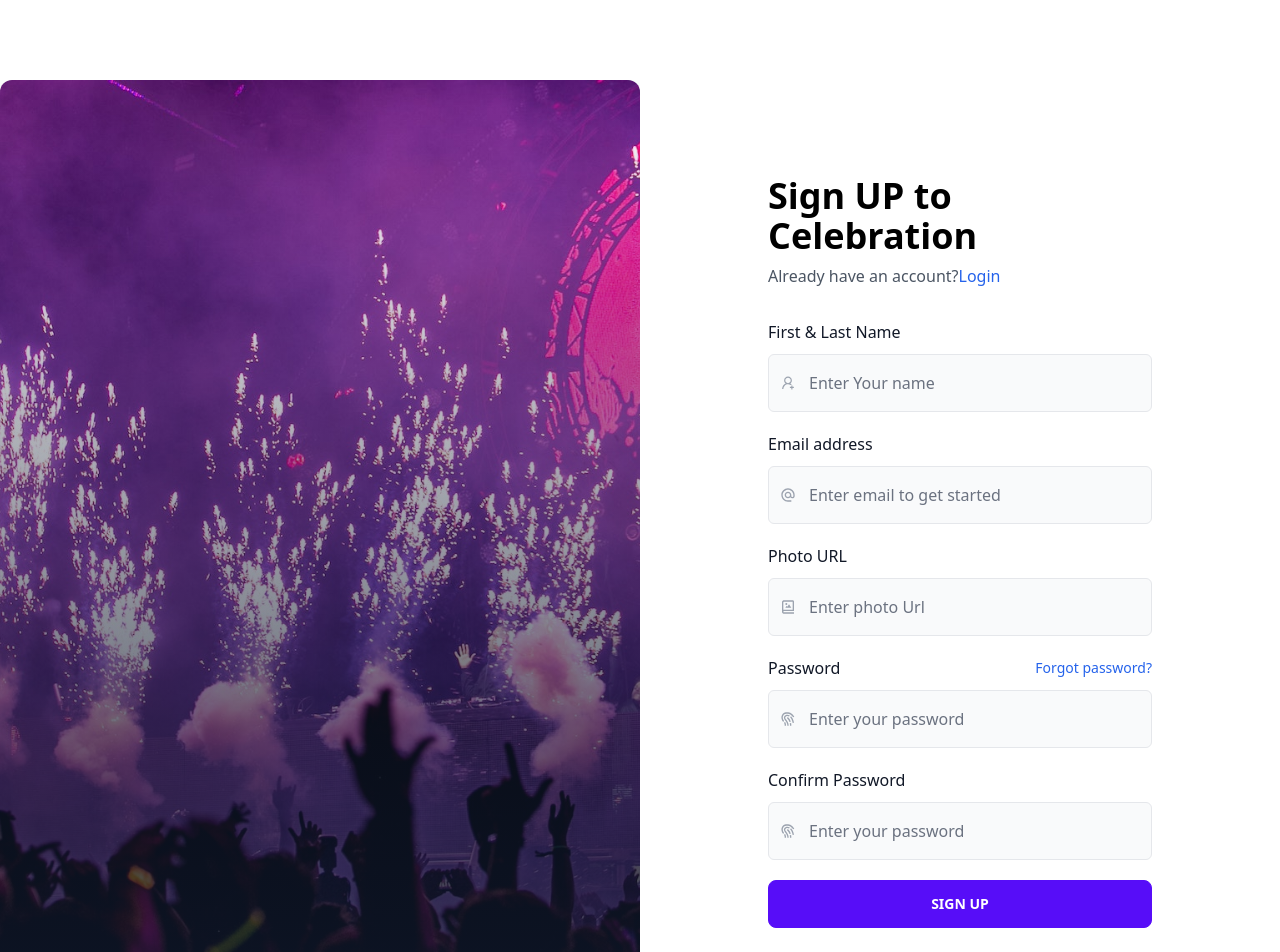
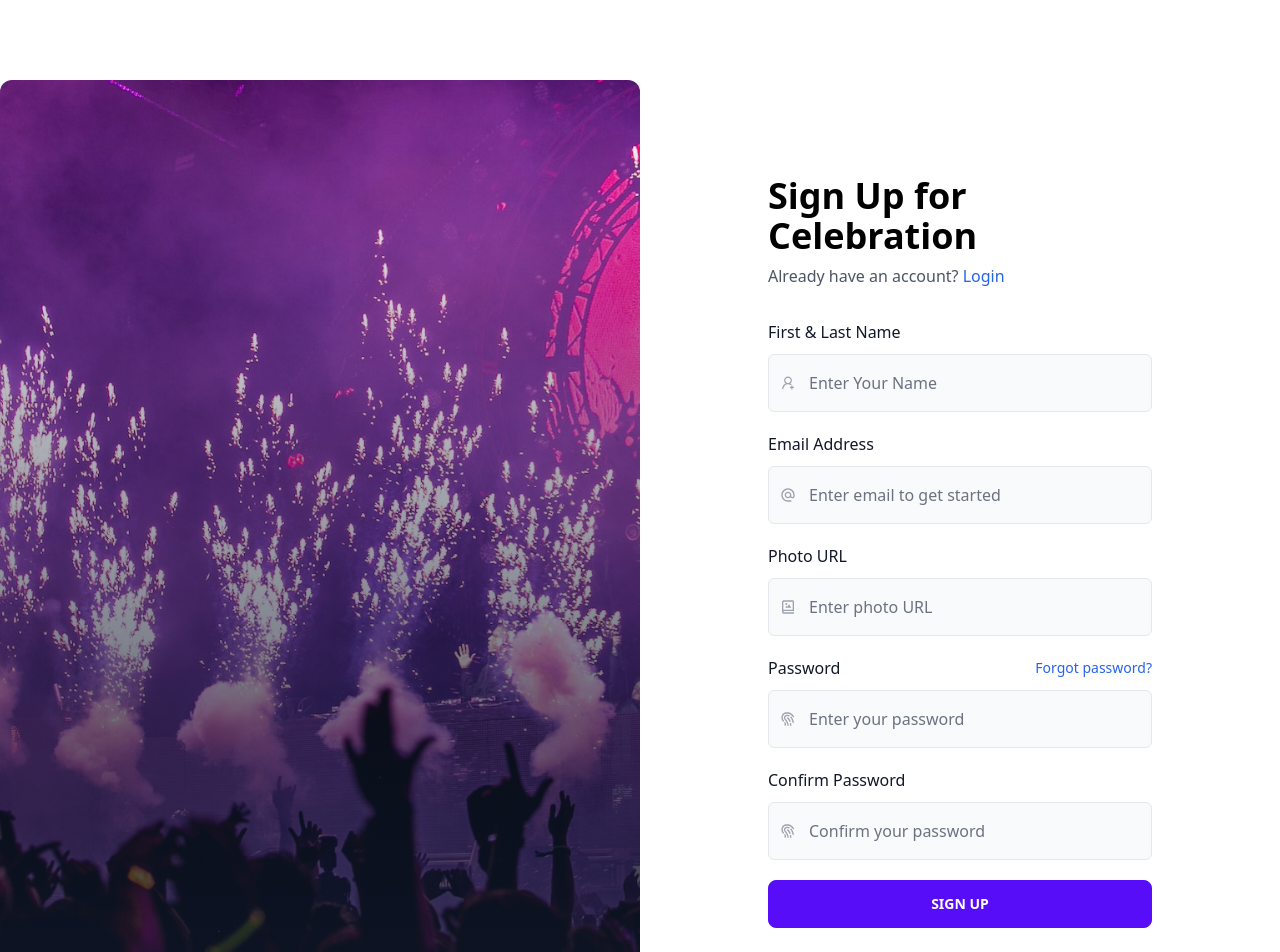
Before and after one commit to AltafHusain22/top-musicy-client, a React (Vite) app: page /register in a window 1280 px wide. Shown: the top 952 px of the page. Built offline with nearby package versions, Linux system fonts and the light colour scheme; no server answers.

Commit message:
register page error fixed

```diff
--- a/src/Pages/Register/Register.jsx
+++ b/src/Pages/Register/Register.jsx
@@ -19,17 +19,17 @@ import img from "../../../public/Assets/Login&Registration/1.jpg";
 import { useForm } from "react-hook-form";
 
 const Register = () => {
-  const { register, handleSubmit, reset, formState: { errors } } = useForm();
+  const { register, handleSubmit, reset, watch, formState: { errors } } = useForm();
   const { createUser, updateUserProfile } = useContext(AuthContext);
   const navigate = useNavigate();
 
   const onSubmit = (data) => {
-    createUser(data.email, data.password).then((result) => {
+    createUser(data.email, data.password).
+      then((result) => {
       const loggedUser = result.user;
-      console.log(loggedUser);
-
       updateUserProfile(data.name, data.photoURL)
         .then(() => {
+          console.log(data.name)
           const saveUser = { name: data.name, email: data.email };
           fetch("http://localhost:5000/users", {
             method: "POST",
@@ -58,7 +58,7 @@ const Register = () => {
   };
 
   return (
-    <section className="bg-white  mt-20">
+    <section className="bg-white mt-20">
     <ToastContainer />
     <div className="grid grid-cols-1 lg:grid-cols-2">
       <div className="relative flex items-end px-4 pb-10 pt-60 sm:pb-16 md:justify-center lg:pb-24 bg-gray-50 sm:px-6 lg:px-8">
@@ -66,6 +66,7 @@ const Register = () => {
           <img
             className="object-cover object-top w-full h-full rounded-xl"
             src={img}
+            alt="Background"
           />
         </div>
         <div className="absolute inset-0 bg-gradient-to-t from-slate-900 to-transparent"></div>
@@ -73,13 +74,11 @@ const Register = () => {
 
       <div className="flex items-center justify-center px-4 py-10 bg-white sm:px-6 lg:px-8 sm:py-16 lg:py-24">
         <div className="xl:w-full xl:max-w-sm 2xl:max-w-md xl:mx-auto">
-            {/* {error} */}
-            {/* <ToastContainer /> */}
           <h2 className="text-3xl font-bold leading-tight text-black sm:text-4xl">
-              Sign UP to Celebration
+            Sign Up for Celebration
           </h2>
           <p className="mt-2 text-base text-gray-600">
-              Already have an account?
+            Already have an account?{" "}
             <Link
               to={"/login"}
               className="font-medium text-blue-600 transition-all duration-200 hover:text-blue-700 focus:text-blue-700 hover:underline"
@@ -97,18 +96,17 @@ const Register = () => {
                 </label>
                 <div className="mt-2.5 relative text-gray-400 focus-within:text-gray-600">
                   <div className="email-field-wrap">
-                      <AiOutlineUserAdd></AiOutlineUserAdd>
+                    <AiOutlineUserAdd />
                   </div>
                   <input
-                      {...register("firstName", { required: true })}
-                      aria-invalid={errors.firstName ? "true" : "false"}
-                      placeholder="Enter Your name "
+                    {...register("name", { required: true })}
+                    aria-invalid={errors.name ? "true" : "false"}
+                    placeholder="Enter Your Name"
                     className="name-input-field"
                   />
-                    {errors.firstName?.type === "required" && (
+                  {errors.name?.type === "required" && (
                     <p className="text-red-600 mt-3" role="alert">
-                        {" "}
-                        Name is required Must Not be Empty !
+                      Name is required! Must not be empty.
                     </p>
                   )}
                 </div>
@@ -116,11 +114,11 @@ const Register = () => {
               {/* email field */}
               <div>
                 <label className="text-base font-medium text-gray-900">
-                    Email address
+                  Email Address
                 </label>
                 <div className="mt-2.5 relative text-gray-400 focus-within:text-gray-600">
                   <div className="email-field-wrap">
-                      <MdAlternateEmail></MdAlternateEmail>
+                    <MdAlternateEmail />
                   </div>
                   <input
                     {...register("email", { required: true })}
@@ -130,8 +128,7 @@ const Register = () => {
                   />
                   {errors.email?.type === "required" && (
                     <p className="text-red-600 mt-3" role="alert">
-                        {" "}
-                        Email Address is required Must Not be Empty !
+                      Email Address is required! Must not be empty.
                     </p>
                   )}
                 </div>
@@ -143,11 +140,11 @@ const Register = () => {
                 </label>
                 <div className="mt-2.5 relative text-gray-400 focus-within:text-gray-600">
                   <div className="photo-field-wrap">
-                      <BiPhotoAlbum></BiPhotoAlbum>
+                    <BiPhotoAlbum />
                   </div>
                   <input
                     {...register("photo")}
-                      placeholder="Enter photo Url"
+                    placeholder="Enter photo URL"
                     className="email-input-field"
                   />
                 </div>
@@ -158,16 +155,14 @@ const Register = () => {
                   <label className="text-base font-medium text-gray-900">
                     Password
                   </label>
-
                   <Link to={"#"} className="forgot-link">
                     Forgot password?
                   </Link>
                 </div>
                 <div className="mt-2.5 relative text-gray-400 focus-within:text-gray-600">
                   <div className="pass-field-wrap">
-                      <BiFingerprint></BiFingerprint>
+                    <BiFingerprint />
                   </div>
-
                   <input
                     placeholder="Enter your password"
                     className="pass-input-field"
@@ -175,7 +170,7 @@ const Register = () => {
                     {...register("password", {
                       required: true,
                       minLength: 6,
-                        pattern: /(?=.*[A-Z])(?=.*[!@#$&*])/,
+                      pattern: /(?=.*[A-Z])(?=.*[!@#$&*])/
                     })}
                   />
                   {errors.password?.type === "required" && (
@@ -183,12 +178,12 @@ const Register = () => {
                   )}
                   {errors.password?.type === "minLength" && (
                     <p className="text-red-600">
-                        Password must be 6 characters
+                      Password must be at least 6 characters
                     </p>
                   )}
                   {errors.password?.type === "pattern" && (
                     <p className="text-red-600">
-                        Password must have one Capital letter
+                      Password must contain at least one capital letter and one special character
                     </p>
                   )}
                 </div>
@@ -202,23 +197,22 @@ const Register = () => {
                 </div>
                 <div className="mt-2.5 relative text-gray-400 focus-within:text-gray-600">
                   <div className="pass-field-wrap">
-                      <BiFingerprint></BiFingerprint>
+                    <BiFingerprint />
                   </div>
-
                   <input
-                      placeholder="Enter your password"
+                    placeholder="Confirm your password"
                     className="pass-input-field"
                     type="password"
                     {...register("confirm", {
                       required: true,
-                        validate: (value) => value === watch("password"), // Add a validation function to check if it matches the password
+                      validate: (value) => value === watch("password")
                     })}
                   />
                   {errors.confirm?.type === "required" && (
-                      <p className="text-red-600">Password is required</p>
+                    <p className="text-red-600">Confirm password is required</p>
                   )}
                   {errors.confirm?.type === "validate" && (
-                      <p className="text-red-600">Password does not match</p> // Show an error message if the confirm password does not match
+                    <p className="text-red-600">Password does not match</p>
                   )}
                 </div>
               </div>
@@ -234,7 +228,7 @@ const Register = () => {
           </form>
 
           {/* social login */}
-            <SocialLogin></SocialLogin>
+          <SocialLogin />
         </div>
       </div>
     </div>
```
Lines whose indentation alone changed are shown as unchanged.
